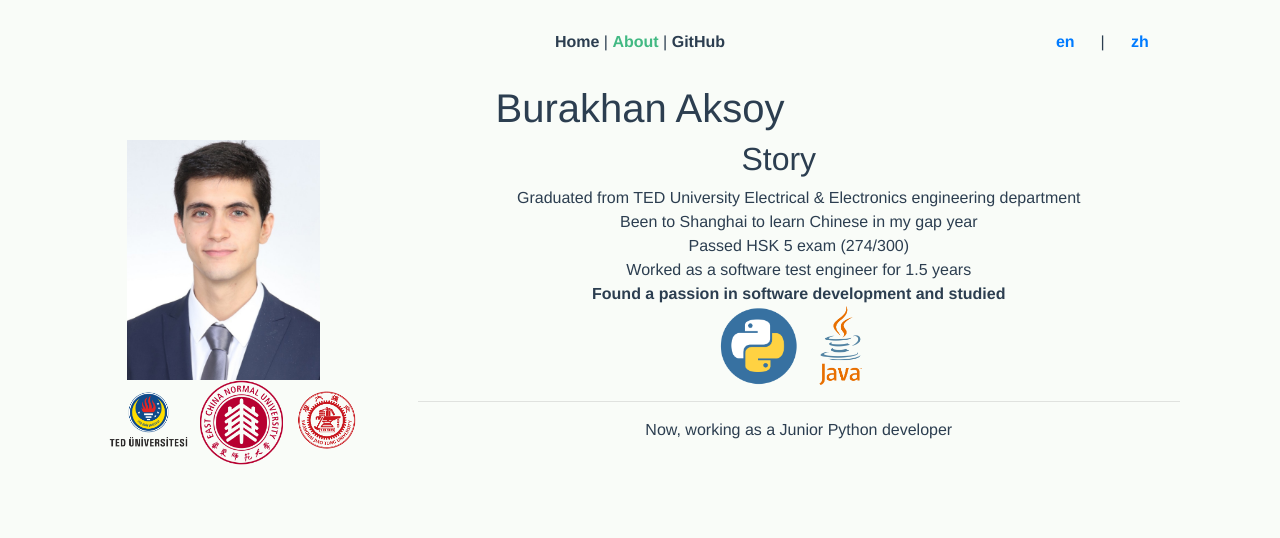
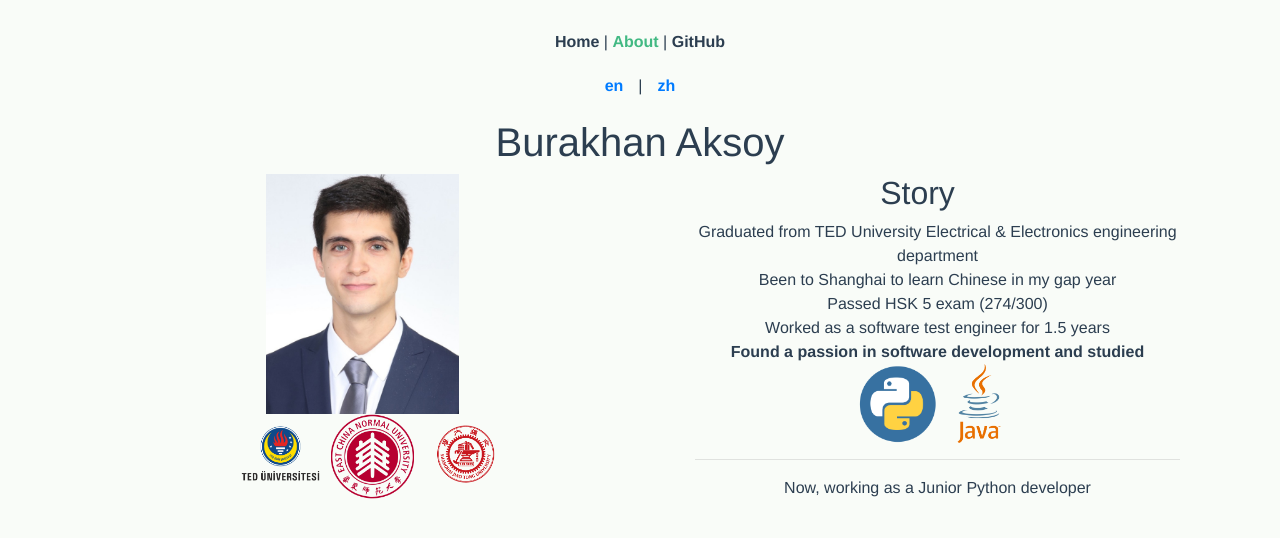
Before and after one commit to burakhanaksoy/Burak-Website, a Vue app: page /about in a window 1280 px wide. Shown: the top 538 px of the page. Built offline with nearby package versions, Linux system fonts and the light colour scheme.

Commit message:
UI improvements

```diff
--- a/src/App.vue
+++ b/src/App.vue
@@ -1,20 +1,20 @@
 <template>
   <div id="app">
     <div class="container">
-      <div class="d-flex align-items-center justify-content-md-end">
-        <div class="col-md-8 col-xs-12">
+      <div class="row align-items-center justify-content-center">
+        <div class="col-md-12">
           <div id="nav">
             <router-link to="/">{{ this.home }}</router-link> |
             <router-link to="/about">{{ this.about }}</router-link> |
             <router-link to="/git">{{ this.github }}</router-link>
           </div>
         </div>
-        <div id="lang-bar" class="col-xs-12 col-md-2">
+        <div id="lang-bar" class="col-0">
           <localeSwitcher />
         </div>
       </div>
       <div class="row">
-        <div class="col">
+        <div class="col-md-12">
           <router-view />
         </div>
       </div>
@@ -71,7 +71,7 @@ export default {
 }
 
 #nav {
-  padding: 30px;
+  padding-top: 30px;
 
   a {
     font-weight: bold;
--- a/src/views/About.vue
+++ b/src/views/About.vue
@@ -5,28 +5,28 @@
         <h1>{{ myName }}</h1>
       </div>
       <div class="row">
-        <div class="col-md-3 col-xs-6">
+        <div class="col-md-6 col-xs-6">
           <img
             class="my-picture-about-page"
             alt="My Picture"
             src="../../utils/photos/about-page-picture.jpg"
           />
           <div class="row justify-content-center" style="">
-            <div class="col-md-3 col-xs-12 mr-4">
+            <div class="col-md-2 col-xs-12">
               <img
                 class="logos"
                 src="../../utils/photos/ted-logo.png"
                 alt="TED University logo"
               />
             </div>
-            <div class="col-md-3 col-xs-12 mr-3">
+            <div class="col-md-2 col-xs-12">
               <img
                 class="east-china-logo"
                 src="../../utils/photos/East_China_Normal_University_logo.svg.png"
                 alt="East China Normal University logo"
               />
             </div>
-            <div class="col-md-3 col-xs-12 mr-3">
+            <div class="col-md-2 col-xs-12">
               <img
                 class="logos"
                 src="../../utils/photos/Shanghai-Jiao-Tong-University-01.png"
@@ -35,7 +35,7 @@
             </div>
           </div>
         </div>
-        <div class="col-md-9 col-xs-6">
+        <div class="col-md-6 col-xs-6">
           <h2 class="background-title">{{ story }}</h2>
           <ul>
             <li>{{ schoolingInfo }}</li>
```
